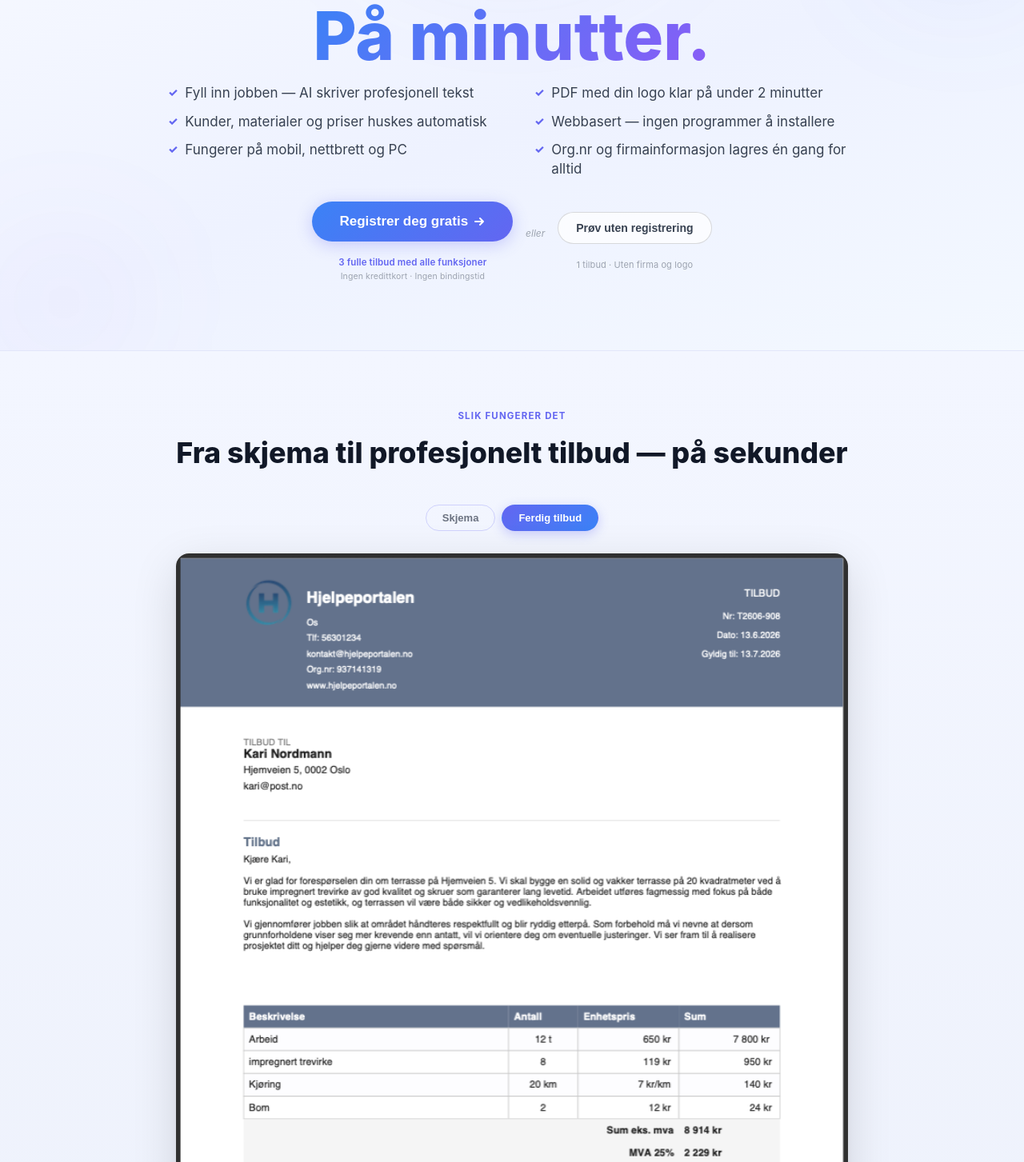
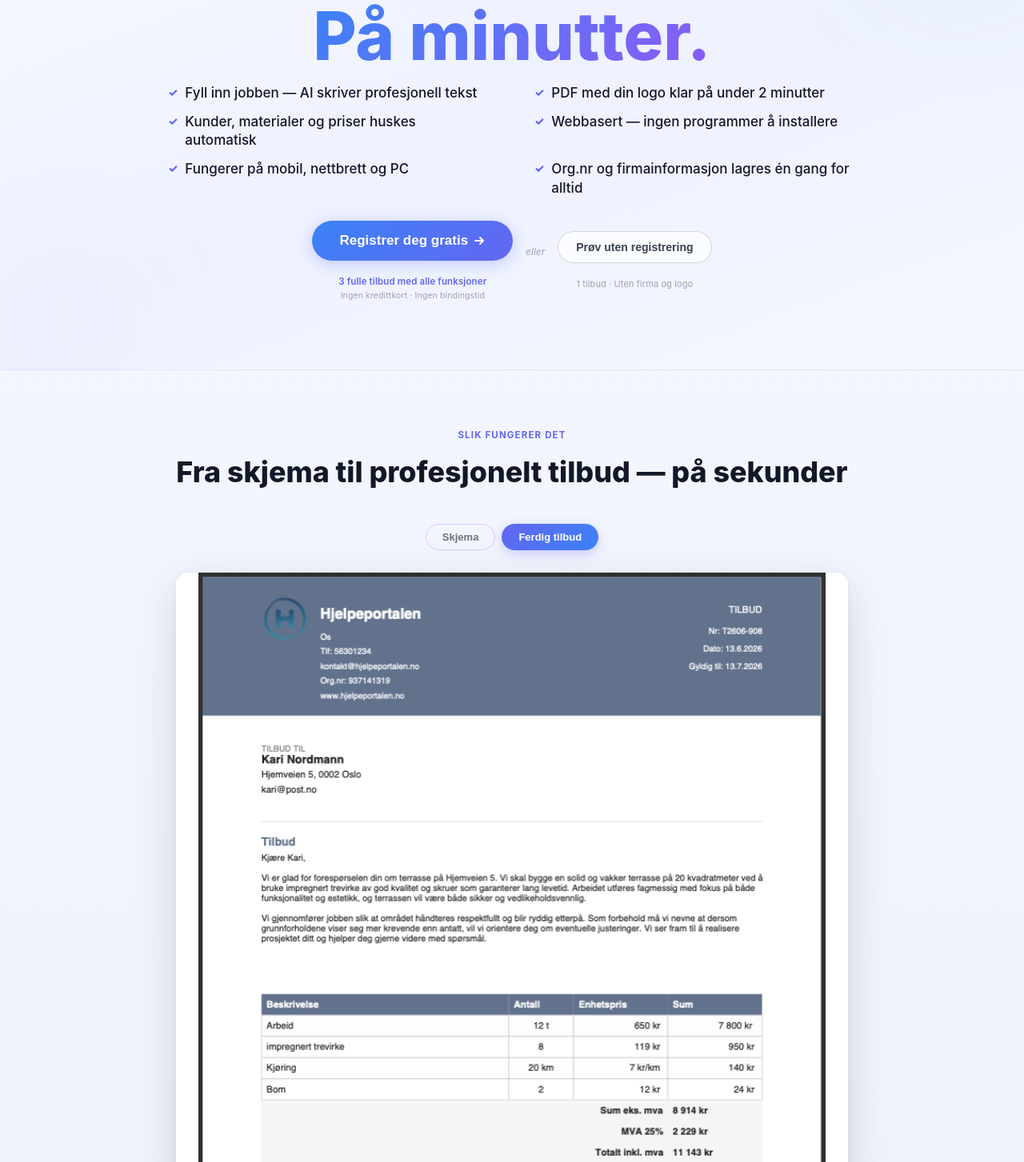
Before and after one commit to anderslura/Prismal, a React (Vite) app: page / in a window 1280 px wide. Shown: the part 297-1750 px from the top of the page at 80% size. Built offline with nearby package versions, Linux system fonts and the light colour scheme.

Commit message:
fix: mørkere punkttekst, contain+76/100 ratio viser hele bildet

```diff
--- a/src/styles/index.css
+++ b/src/styles/index.css
@@ -1166,7 +1166,8 @@ textarea { resize: vertical; }
 }
 .l2-punkter li {
   font-size: clamp(15px, 1.4vw, 17px);
-  color: #374151;
+  color: #111827;
+  font-weight: 500;
   display: flex;
   align-items: flex-start;
   gap: 9px;
@@ -1311,7 +1312,7 @@ textarea { resize: vertical; }
 .flip-kort {
   position: relative;
   width: 100%;
-  aspect-ratio: 3 / 4;
+  aspect-ratio: 76 / 100;
   transform-style: preserve-3d;
   transition: transform 0.85s cubic-bezier(0.4, 0.2, 0.2, 1);
 }
@@ -1326,8 +1327,7 @@ textarea { resize: vertical; }
 .mock-bilde {
   width: 100%;
   height: 100%;
-  object-fit: cover;
-  object-position: top center;
+  object-fit: contain;
   display: block;
 }
 .flip-side {
```
